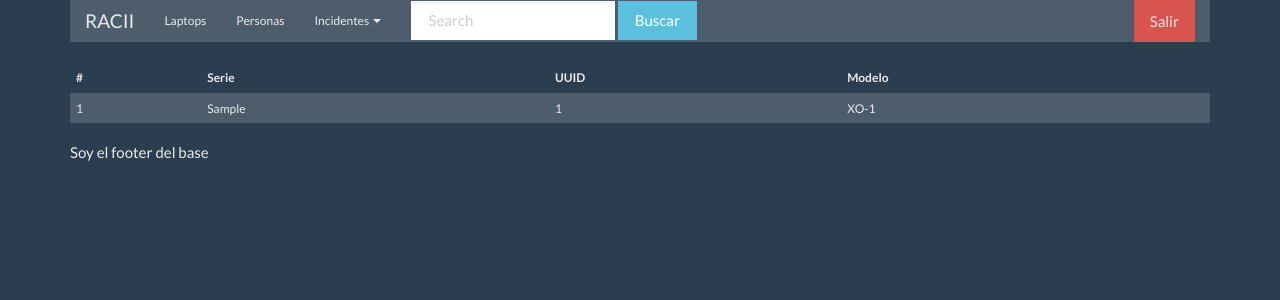
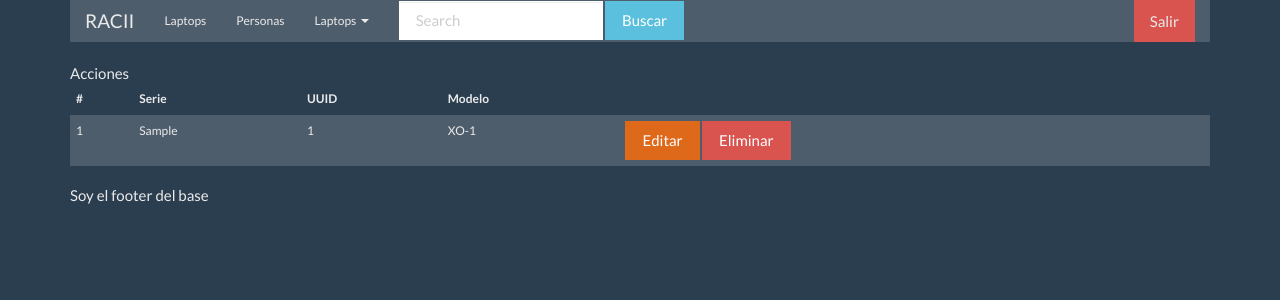
Before and after one commit to germanrs/django-test, a Django app: a page that uses templates/base/base.html in a window 1280 px wide. Shown: the top 300 px of the page. Run offline with Django 3.2, Linux system fonts and the light colour scheme; tables that the repository leaves empty hold one stand-in row (values such as "Sample post"); some libraries are stand-ins or nearby versions.

Commit message:
Funcion eliminar

```diff
--- a/laptop/urls.py
+++ b/laptop/urls.py
@@ -1,10 +1,11 @@
 from django.conf.urls import url, include
 
-from laptop.views import index, laptop_view, laptop_list, laptop_edit
+from laptop.views import index, laptop_view, laptop_list, laptop_edit, laptop_delete
 
 urlpatterns = [
     url(r'^$', index, name='index'),
     url(r'^nuevo$', laptop_view, name='laptop_crear'),
     url(r'^listar$', laptop_list, name='laptop_listar'),
     url(r'^editar/(?P<laptop_id>\d+)/$', laptop_edit, name='laptop_editar'),
+    url(r'^eliminar/(?P<laptop_id>\d+)/$', laptop_delete, name='laptop_eliminar'),
 ]
--- a/laptop/views.py
+++ b/laptop/views.py
@@ -38,3 +38,10 @@ def laptop_edit(request, laptop_id):
 			form.save()
 		return redirect('laptop:laptop_listar')
 	return render(request, 'laptop/laptop_formulario.html', {'form':form})
+
+def laptop_delete(request, laptop_id):
+	laptop = Laptop.objects.get(id=laptop_id)
+	if request.method == 'POST':
+		laptop.delete()
+		return redirect('laptop:laptop_listar')
+	return render(request, 'laptop/laptop_borrar.html', {'laptop':laptop})
--- a/templates/base/base.html
+++ b/templates/base/base.html
@@ -26,7 +26,7 @@
         <span class="icon-bar"></span>
         <span class="icon-bar"></span>
       </button>
-      <a class="navbar-brand" href="#">RACII</a>
+      <a class="navbar-brand" href="{% url 'laptop:index' %}">RACII</a>
     </div>
 
     <div class="collapse navbar-collapse" id="bs-example-navbar-collapse-1">
@@ -35,11 +35,11 @@
         <li><a href="#">Laptops</a></li>
         <li><a href="#">Personas</a></li>
         <li class="dropdown">
-          <a href="#" class="dropdown-toggle" data-toggle="dropdown" role="button" aria-expanded="false">Incidentes <span class="caret"></span></a>
+          <a href="#" class="dropdown-toggle" data-toggle="dropdown" role="button" aria-expanded="false">Laptops <span class="caret"></span></a>
           <ul class="dropdown-menu" role="menu">
-            <li><a href="#">Crear incidentes</a></li>
-            <li><a href="#">Listar incidentes</a></li>
-            <li><a href="#">Something else here</a></li>
+            <li><a href="{% url 'laptop:laptop_listar' %}">Listar laptops</a></li>
+            <li><a href="{% url 'laptop:laptop_crear' %}">Agregar laptops</a></li>
+            <li><a href="#">Editar laptops</a></li>
             <li class="divider"></li>
             <li><a href="#">Separated link</a></li>
             <li class="divider"></li>
--- a/templates/laptop/laptop_listar.html
+++ b/templates/laptop/laptop_listar.html
@@ -9,6 +9,7 @@
 			<th>Serie</th>
 			<th>UUID</th>
 			<th>Modelo</th>
+			<the>Acciones</th>
 		</tr>
 
 	</thead>
@@ -20,6 +21,10 @@
 			<td>{{ laptop.serie }}</td>
 			<td>{{ laptop.uuid }}</td>
 			<td>{{ laptop.modelo_detalle }}</td>
+			<td>
+				<a class="btn btn-primary" href="{% url 'laptop:laptop_editar' laptop.id %}">Editar</a>
+				<a class="btn btn-danger" href="{% url 'laptop:laptop_eliminar' laptop.id %}">Eliminar</a>
+			</td>
 		</tr>
 		{% endfor %}
 
```
Also changed, not shown: templates/laptop/laptop_borrar.html (added, +14 -0 lines).
